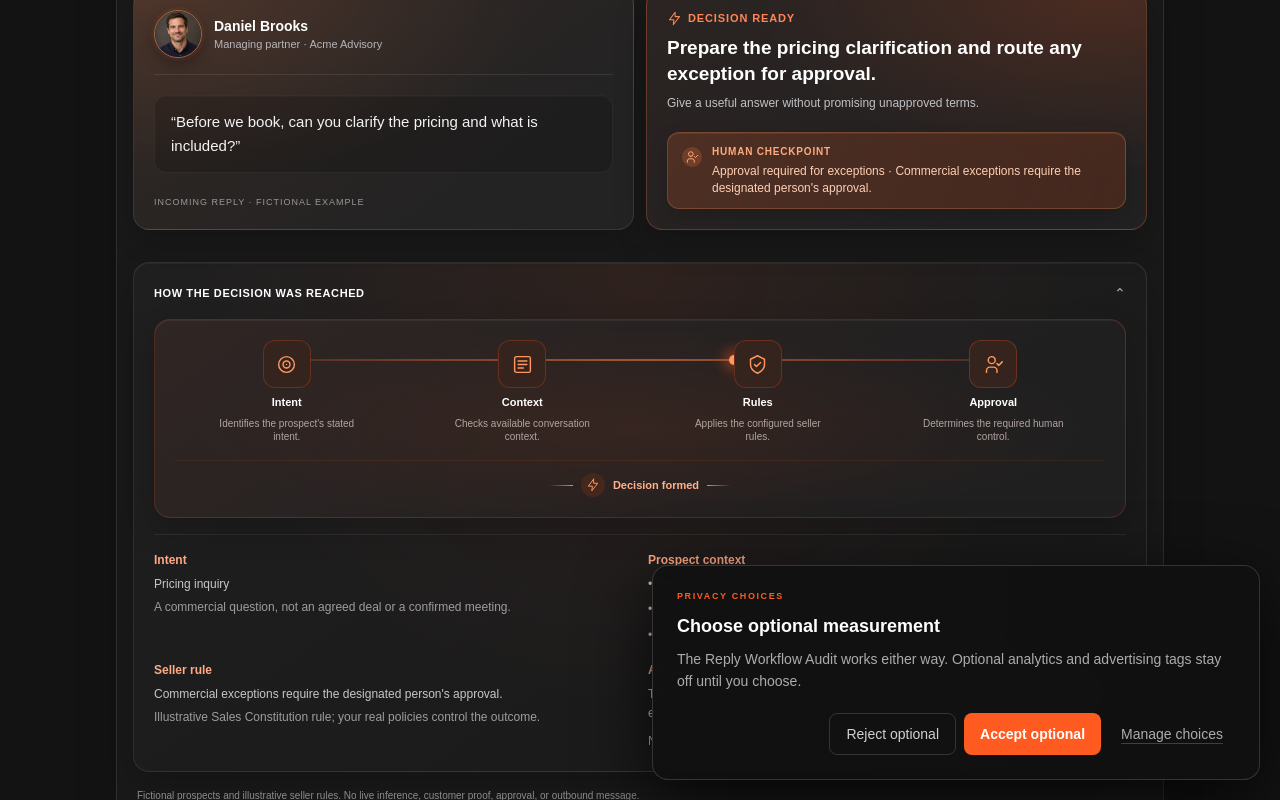
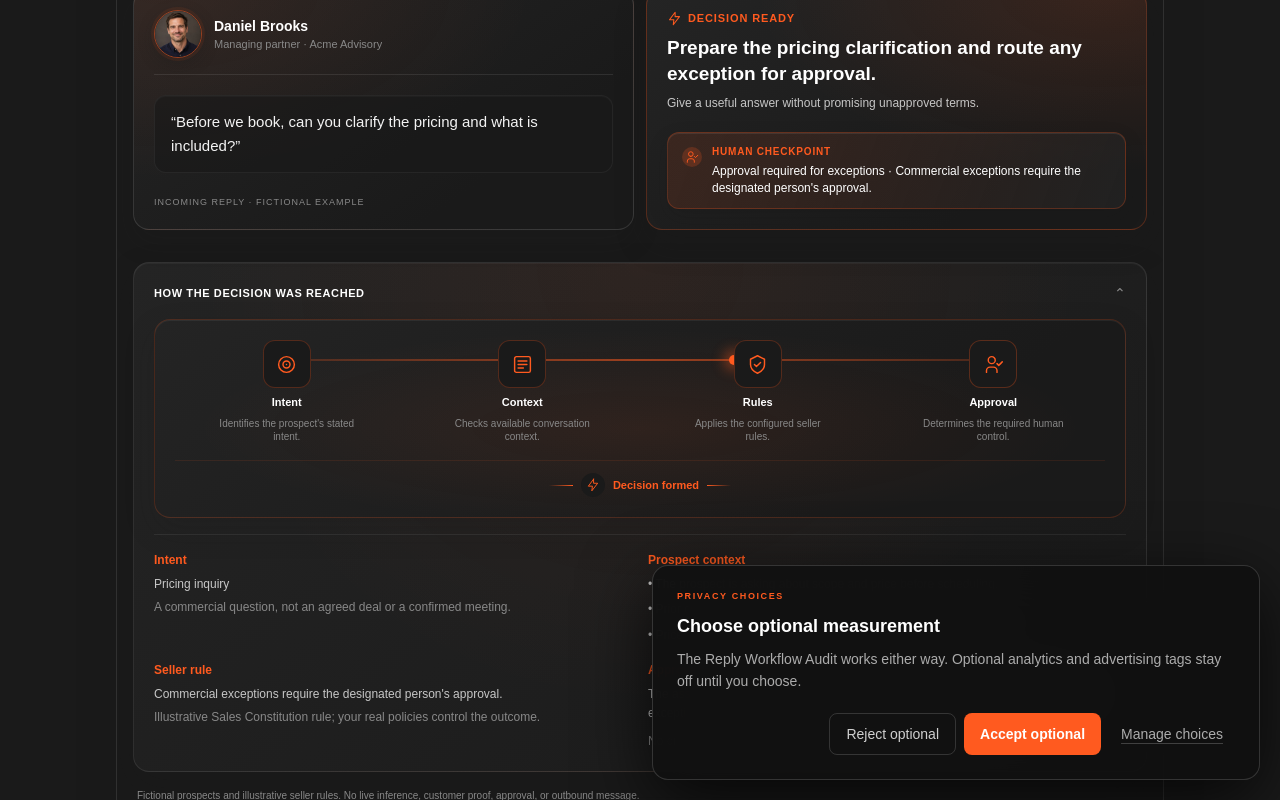
Before and after one commit to Frameleads/FrameLeads-Landing, a Next.js app: page /reply-decision-preview in a window 1280 px wide. Both pictures are taken after a click on the heading 640 px from the left and 891 px from the top of the page. Shown: the part 491-1291 px from the top of the page. Built offline with nearby package versions, Linux system fonts and the light colour scheme; a web font is replaced by a local one.

Commit message:
Align reply preview colors with brand palette

```diff
--- a/src/components/ReplyDecisionPreview.tsx
+++ b/src/components/ReplyDecisionPreview.tsx
@@ -37,30 +37,30 @@ const journeyDescriptions = [
 ] as const;
 
 function DecisionJourney({ reducedMotion }: { reducedMotion: boolean }) {
-  return <div className="relative mt-4 overflow-hidden rounded-2xl border border-[#FF5A1F]/20 bg-[radial-gradient(ellipse_at_50%_55%,rgba(123,52,24,.2),transparent_65%),linear-gradient(145deg,#302624,#201F20_75%)] px-3.5 py-5 shadow-[inset_0_1px_0_rgba(255,255,255,.06),0_12px_30px_rgba(0,0,0,.18)] sm:px-5" data-testid="connected-decision-journey" aria-label="Illustrative connected decision path: Intent, Context, Rules, Approval, then recommended action">
-    <div aria-hidden="true" className="pointer-events-none absolute left-[13%] right-[13%] top-[39px] h-[2px] bg-gradient-to-r from-[#FF5A1F]/20 via-[#FF8048]/55 to-[#FF5A1F]/20" />
-    {!reducedMotion && <motion.span aria-hidden="true" className="pointer-events-none absolute top-[35px] z-10 h-[10px] w-[10px] rounded-full bg-[#FF985F] shadow-[0_0_13px_5px_rgba(255,90,31,.45)]"
+  return <div className="relative mt-4 overflow-hidden rounded-2xl border border-[#FF5A1F]/20 bg-[radial-gradient(ellipse_at_50%_55%,rgba(255,90,31,.08),transparent_65%),linear-gradient(145deg,#242424,#1A1A1A_75%)] px-3.5 py-5 shadow-[inset_0_1px_0_rgba(255,255,255,.06),0_12px_30px_rgba(26,26,26,.18)] sm:px-5" data-testid="connected-decision-journey" aria-label="Illustrative connected decision path: Intent, Context, Rules, Approval, then recommended action">
+    <div aria-hidden="true" className="pointer-events-none absolute left-[13%] right-[13%] top-[39px] h-[2px] bg-gradient-to-r from-[#FF5A1F]/20 via-[#FF5A1F]/55 to-[#FF5A1F]/20" />
+    {!reducedMotion && <motion.span aria-hidden="true" className="pointer-events-none absolute top-[35px] z-10 h-[10px] w-[10px] rounded-full bg-[#FF5A1F] shadow-[0_0_13px_5px_rgba(255,90,31,.45)]"
       animate={{ left: ["12%", "87%"], opacity: [0, 1, 1, 0] }} transition={{ duration: 4.8, ease: "linear", repeat: Infinity, repeatDelay: .7 }} />}
     <div className="relative z-20 grid grid-cols-4 gap-1.5 sm:gap-3">
       {decisionSignals.map((signal, index) => <div key={signal.label} className="flex min-w-0 flex-col items-center gap-1.5 text-center">
-        <motion.div className="grid h-11 w-11 place-items-center rounded-xl border border-[#FF5A1F]/30 bg-[#35231D] text-[#FF965F] sm:h-12 sm:w-12"
-          animate={reducedMotion ? {} : { boxShadow: ["0 0 0px rgba(255,90,31,0)", "0 0 16px rgba(255,90,31,.55)", "0 0 0px rgba(255,90,31,0)"], borderColor: ["rgba(255,90,31,.25)", "rgba(255,112,52,.85)", "rgba(255,90,31,.25)"] }}
+        <motion.div className="grid h-11 w-11 place-items-center rounded-xl border border-[#FF5A1F]/30 bg-[#1A1A1A] text-[#FF5A1F] sm:h-12 sm:w-12"
+          animate={reducedMotion ? {} : { boxShadow: ["0 0 0px rgba(255,90,31,0)", "0 0 16px rgba(255,90,31,.55)", "0 0 0px rgba(255,90,31,0)"], borderColor: ["rgba(255,90,31,.25)", "rgba(255,90,31,.85)", "rgba(255,90,31,.25)"] }}
           transition={{ duration: 1.15, delay: index * 1.06, repeat: Infinity, repeatDelay: 4.1, ease: "easeInOut" }}>
           <SignalIconMark kind={signal.icon} size={21} />
         </motion.div>
         <span className="text-[11px] font-semibold text-white">{signal.label}</span>
-        <span className="hidden max-w-[150px] text-[10px] leading-snug text-[#B1A5A1] sm:block">{journeyDescriptions[index]}</span>
+        <span className="hidden max-w-[150px] text-[10px] leading-snug text-[#888888] sm:block">{journeyDescriptions[index]}</span>
       </div>)}
     </div>
     <div className="mt-4 flex items-center justify-center gap-2 border-t border-[#FF5A1F]/10 pt-3">
-      <span aria-hidden="true" className="h-px w-6 bg-gradient-to-r from-transparent to-[#FF7E4C]" />
-      <motion.span className="grid h-6 w-6 place-items-center rounded-full bg-[#44281C] text-[#FF9A67]"
+      <span aria-hidden="true" className="h-px w-6 bg-gradient-to-r from-transparent to-[#FF5A1F]" />
+      <motion.span className="grid h-6 w-6 place-items-center rounded-full bg-[#1A1A1A] text-[#FF5A1F]"
         animate={reducedMotion ? {} : { boxShadow: ["0 0 0px rgba(255,90,31,0)", "0 0 14px rgba(255,90,31,.48)", "0 0 0px rgba(255,90,31,0)"] }}
         transition={{ duration: 1.15, delay: 4.25, repeat: Infinity, repeatDelay: 4.1 }}>
         <SignalIconMark kind="bolt" size={14} />
       </motion.span>
-      <span className="text-[11px] font-semibold text-[#FFB18B]">Decision formed</span>
-      <span aria-hidden="true" className="h-px w-6 bg-gradient-to-r from-[#FF7E4C] to-transparent" />
+      <span className="text-[11px] font-semibold text-[#FF5A1F]">Decision formed</span>
+      <span aria-hidden="true" className="h-px w-6 bg-gradient-to-r from-[#FF5A1F] to-transparent" />
     </div>
   </div>;
 }
@@ -72,11 +72,11 @@ function ProspectAvatar({ scenario }: { scenario: ReplyScenario }) {
     handoff: "/images/reply-preview-prospects/nadia-hassan.jpg",
   };
   return <Image src={portraits[scenario.id]} alt={"Fictional prospect " + scenario.prospectName} width={48} height={48}
-    className="h-12 w-12 shrink-0 rounded-full border border-[#FF9B70]/50 object-cover shadow-[0_0_0_3px_rgba(255,90,31,.08),0_5px_15px_rgba(0,0,0,.35)]" />;
+    className="h-12 w-12 shrink-0 rounded-full border border-[#FF5A1F]/50 object-cover shadow-[0_0_0_3px_rgba(255,90,31,.08),0_5px_15px_rgba(26,26,26,.35)]" />;
 }
 
 function ProcessingBolt({ reducedMotion }: { reducedMotion: boolean }) {
-  return <div role="status" aria-label="Illustrative reply processing" className="flex min-h-[235px] flex-col items-center justify-center gap-3 rounded-2xl bg-[#222223] px-4 py-5 text-center">
+  return <div role="status" aria-label="Illustrative reply processing" className="flex min-h-[235px] flex-col items-center justify-center gap-3 rounded-2xl bg-[#242424] px-4 py-5 text-center">
     <motion.svg aria-hidden="true" viewBox="0 0 40 40" width="42" height="42" fill="none"
       className="overflow-visible text-[#FF5A1F]"
       animate={reducedMotion ? {} : { opacity: [.48, 1, .48], filter: ["drop-shadow(0 0 0px rgba(255,90,31,0))", "drop-shadow(0 0 17px rgba(255,90,31,.95))", "drop-shadow(0 0 0px rgba(255,90,31,0))"] }}
@@ -84,36 +84,36 @@ function ProcessingBolt({ reducedMotion }: { reducedMotion: boolean }) {
       <path d="M23 3 8 21h11l-2 16L33 16H22L23 3Z" stroke="currentColor" strokeWidth="2.7" strokeLinejoin="round" strokeLinecap="round" />
     </motion.svg>
     <p className="text-sm font-semibold text-white">Processing the sample reply…</p>
-    <p className="max-w-[260px] text-[11px] leading-relaxed text-[#A8A8AD]">Reading context and checking illustrative seller rules.</p>
+    <p className="max-w-[260px] text-[11px] leading-relaxed text-[#888888]">Reading context and checking illustrative seller rules.</p>
     <span className="mt-1 h-1 w-40 overflow-hidden rounded-full bg-white/10" aria-hidden="true">
       <motion.span className="block h-full w-1/3 rounded-full bg-[#FF5A1F]" animate={reducedMotion ? {} : { x: [0, 115, 0] }} transition={{ duration: 1.2, repeat: reducedMotion ? 0 : Infinity, ease: "easeInOut" }} />
     </span>
-    <p className="text-[10px] text-[#85858A]">Illustration only. Not a live AI analysis or message send.</p>
+    <p className="text-[10px] text-[#888888]">Illustration only. Not a live AI analysis or message send.</p>
   </div>;
 }
 
 function DecisionPacket({ scenario, phase, reducedMotion }: { scenario: ReplyScenario; phase: number; reducedMotion: boolean }) {
   const ready = phase > 0;
-  return <article className="mt-6 min-w-0 overflow-hidden rounded-2xl border border-white/[.095] bg-[#191919] shadow-[0_20px_48px_-32px_rgba(0,0,0,.85)]" aria-label="FrameLeads reply decision packet" data-testid="compact-decision-packet">
+  return <article className="mt-6 min-w-0 overflow-hidden rounded-2xl border border-white/[.095] bg-[#1A1A1A] shadow-[0_20px_48px_-32px_rgba(26,26,26,.85)]" aria-label="FrameLeads reply decision packet" data-testid="compact-decision-packet">
     <header className="flex flex-wrap items-center justify-between gap-3 border-b border-white/[.075] px-4 py-3 sm:px-5">
       <div className="flex items-center gap-2">
-        <span className="font-mono text-[10px] font-bold uppercase tracking-[.08em] text-[#FF8657]">FRAMELEADS / REPLY INTELLIGENCE</span>
+        <span className="font-mono text-[10px] font-bold uppercase tracking-[.08em] text-[#FF5A1F]">FRAMELEADS / REPLY INTELLIGENCE</span>
       </div>
-      <span className="rounded-full border border-[#FF5A1F]/20 bg-[#FF5A1F]/[.085] px-2.5 py-1 text-[10px] font-semibold text-[#FFA37D]">{ready ? scenario.authority : "Illustrative processing"}</span>
+          <span className="rounded-full border border-[#FF5A1F]/20 bg-[#FF5A1F]/[.085] px-2.5 py-1 text-[10px] font-semibold text-white">{ready ? scenario.authority : "Illustrative processing"}</span>
     </header>
 
     <div className="mb-4 grid min-w-0 gap-3 p-3 sm:p-4 md:grid-cols-2">
-      <section className="relative flex min-w-0 flex-col overflow-hidden rounded-2xl border border-[#FFB27D]/[.13] bg-[radial-gradient(ellipse_at_5%_0%,rgba(255,134,87,.15),transparent_56%),linear-gradient(145deg,#302823,#242323_74%)] p-4 shadow-[inset_0_1px_0_rgba(255,255,255,.07),0_12px_26px_rgba(0,0,0,.18)] sm:p-5" aria-label="Incoming reply">
+      <section className="relative flex min-w-0 flex-col overflow-hidden rounded-2xl border border-white/[.12] bg-[radial-gradient(ellipse_at_5%_0%,rgba(255,90,31,.08),transparent_56%),linear-gradient(145deg,#242424,#1A1A1A_74%)] p-4 shadow-[inset_0_1px_0_rgba(255,255,255,.07),0_12px_26px_rgba(26,26,26,.18)] sm:p-5" aria-label="Incoming reply">
         <div className="flex min-w-0 items-center gap-3 border-b border-white/[.09] pb-4">
           <ProspectAvatar scenario={scenario} />
           <div className="min-w-0">
             <p className="truncate text-sm font-semibold text-white">{scenario.prospectName}</p>
-            <p className="truncate text-[11px] text-[#B6B5B8]">{scenario.role} · {scenario.company}</p>
+            <p className="truncate text-[11px] text-[#888888]">{scenario.role} · {scenario.company}</p>
           </div>
         </div>
-        <p className="mt-4 break-words rounded-xl border border-white/[.055] bg-black/[.16] px-3.5 py-3 text-[14px] font-medium leading-[1.6] text-white/95 shadow-[inset_0_1px_0_rgba(255,255,255,.025)] sm:mt-5 sm:px-4 sm:py-3.5 sm:text-[15px]">“{scenario.reply}”</p>
+        <p className="mt-4 break-words rounded-xl border border-white/[.055] bg-[#1A1A1A]/[.65] px-3.5 py-3 text-[14px] font-medium leading-[1.6] text-white/95 shadow-[inset_0_1px_0_rgba(255,255,255,.025)] sm:mt-5 sm:px-4 sm:py-3.5 sm:text-[15px]">“{scenario.reply}”</p>
         <div className="mt-auto pt-4">
-          <p className="font-mono text-[9px] font-medium uppercase tracking-[.11em] text-[#98989C]">Incoming reply · fictional example</p>
+          <p className="font-mono text-[9px] font-medium uppercase tracking-[.11em] text-[#888888]">Incoming reply · fictional example</p>
         </div>
       </section>
 
@@ -122,13 +122,13 @@ function DecisionPacket({ scenario, phase, reducedMotion }: { scenario: ReplySce
           key={scenario.id + "-ready"}
           initial={reducedMotion ? false : { opacity: 0, y: 10 }}
           animate={{ opacity: 1, y: 0 }} transition={{ duration: reducedMotion ? 0 : .5 }}
-          className="relative flex h-full min-h-[235px] flex-col overflow-hidden rounded-2xl border border-[#FF7B45]/25 bg-[radial-gradient(ellipse_at_92%_0%,rgba(255,90,31,.18),transparent_54%),linear-gradient(145deg,#2B2422,#222122_76%)] p-4 shadow-[inset_0_1px_0_rgba(255,255,255,.065),0_14px_32px_rgba(0,0,0,.24)] sm:p-5">
-          <p className="flex items-center gap-1.5 text-[11px] font-semibold uppercase tracking-[.08em] text-[#FF8757]"><SignalIconMark kind="bolt" size={15} /> Decision ready</p>
+          className="relative flex h-full min-h-[235px] flex-col overflow-hidden rounded-2xl border border-[#FF5A1F]/25 bg-[radial-gradient(ellipse_at_92%_0%,rgba(255,90,31,.12),transparent_54%),linear-gradient(145deg,#242424,#1A1A1A_76%)] p-4 shadow-[inset_0_1px_0_rgba(255,255,255,.065),0_14px_32px_rgba(26,26,26,.24)] sm:p-5">
+          <p className="flex items-center gap-1.5 text-[11px] font-semibold uppercase tracking-[.08em] text-[#FF5A1F]"><SignalIconMark kind="bolt" size={15} /> Decision ready</p>
           <h2 className="mt-2 text-[17px] font-bold leading-snug text-white sm:text-[19px]">{scenario.nextAction}</h2>
-          <p className="mb-5 mt-2 text-[12px] leading-[1.45] text-[#C1C1C4]">{scenario.why}</p>
+          <p className="mb-5 mt-2 text-[12px] leading-[1.45] text-white/75">{scenario.why}</p>
           {phase >= 2 && <motion.div initial={reducedMotion ? false : { opacity: 0, y: 5 }} animate={{ opacity: 1, y: 0 }}
-            className="mt-auto flex items-start gap-2.5 rounded-xl border border-[#FF955E]/25 bg-[linear-gradient(110deg,rgba(255,105,48,.18),rgba(82,43,29,.72))] px-3.5 py-3 text-[12px] font-medium leading-snug text-[#FFD0B4] shadow-[inset_0_1px_0_rgba(255,220,194,.08),0_8px_20px_rgba(0,0,0,.16)]">
-            <span className="mt-0.5 grid h-5 w-5 shrink-0 place-items-center rounded-full bg-[#FF7C43]/20 text-[#FFAB7D]"><SignalIconMark kind="approval" size={14} /></span><span><strong className="block text-[10px] uppercase tracking-[.08em] text-[#FFAA7E]">Human checkpoint</strong><span className="mt-1 block">{scenario.authority} · {scenario.rule}</span></span>
+            className="mt-auto flex items-start gap-2.5 rounded-xl border border-[#FF5A1F]/25 bg-[linear-gradient(110deg,rgba(255,90,31,.12),rgba(36,36,36,.72))] px-3.5 py-3 text-[12px] font-medium leading-snug text-white shadow-[inset_0_1px_0_rgba(255,255,255,.08),0_8px_20px_rgba(26,26,26,.16)]">
+            <span className="mt-0.5 grid h-5 w-5 shrink-0 place-items-center rounded-full bg-[#FF5A1F]/20 text-[#FF5A1F]"><SignalIconMark kind="approval" size={14} /></span><span><strong className="block text-[10px] uppercase tracking-[.08em] text-[#FF5A1F]">Human checkpoint</strong><span className="mt-1 block">{scenario.authority} · {scenario.rule}</span></span>
           </motion.div>}
           {phase < 2 && <span className="mt-auto h-9" aria-hidden="true" />}
         </motion.div>}
@@ -136,37 +136,37 @@ function DecisionPacket({ scenario, phase, reducedMotion }: { scenario: ReplySce
     </div>
 
     {ready && <motion.details initial={reducedMotion ? false : { opacity: 0 }} animate={{ opacity: 1 }} transition={{ duration: .4 }}
-      className="group mx-3 mb-3 rounded-2xl border border-white/[.085] bg-[radial-gradient(ellipse_at_50%_0%,rgba(255,90,31,.075),transparent_62%),linear-gradient(145deg,#201F20,#191919)] p-4 shadow-[inset_0_1px_0_rgba(255,255,255,.045),0_12px_32px_rgba(0,0,0,.2)] sm:mx-4 sm:mb-4 sm:p-5" data-testid="decision-explanation">
+      className="group mx-3 mb-3 rounded-2xl border border-white/[.085] bg-[radial-gradient(ellipse_at_50%_0%,rgba(255,90,31,.06),transparent_62%),linear-gradient(145deg,#242424,#1A1A1A)] p-4 shadow-[inset_0_1px_0_rgba(255,255,255,.045),0_12px_32px_rgba(26,26,26,.2)] sm:mx-4 sm:mb-4 sm:p-5" data-testid="decision-explanation">
       <summary className="cursor-pointer list-none outline-none focus-visible:rounded-md focus-visible:outline-2 focus-visible:outline-offset-2 focus-visible:outline-[#FF5A1F] [&::-webkit-details-marker]:hidden">
         <div className="flex items-center justify-between gap-3">
           <p className="text-[11px] font-bold uppercase tracking-[.055em] text-white">How the decision was reached</p>
-          <span className="text-sm text-[#AEACAE] transition-transform group-open:rotate-180" aria-hidden="true">⌄</span>
+          <span className="text-sm text-[#888888] transition-transform group-open:rotate-180" aria-hidden="true">⌄</span>
         </div>
         <DecisionJourney reducedMotion={reducedMotion} />
       </summary>
-      <div className="mt-4 grid gap-4 border-t border-white/[.075] pt-4 text-xs leading-relaxed text-[#C7C6C8] sm:grid-cols-2">
+      <div className="mt-4 grid gap-4 border-t border-white/[.075] pt-4 text-xs leading-relaxed text-white/75 sm:grid-cols-2">
         <div>
-          <p className="mb-1 font-semibold text-[#FFAA84]">Intent</p>
+          <p className="mb-1 font-semibold text-[#FF5A1F]">Intent</p>
           <p>{scenario.intent}</p>
-          <p className="mt-1 text-[#9D9DA1]">{scenario.confidence}</p>
+          <p className="mt-1 text-[#888888]">{scenario.confidence}</p>
         </div>
         <div>
-          <p className="mb-1 font-semibold text-[#FFAA84]">Prospect context</p>
+          <p className="mb-1 font-semibold text-[#FF5A1F]">Prospect context</p>
           <ul className="space-y-1.5">{scenario.context.map((point) => <li key={point}>• {point}</li>)}</ul>
         </div>
         <div>
-          <p className="mb-1 font-semibold text-[#FFAA84]">Seller rule</p>
+          <p className="mb-1 font-semibold text-[#FF5A1F]">Seller rule</p>
           <p>{scenario.rule}</p>
-          <p className="mt-1 text-[#9D9DA1]">{scenario.ruleSource}</p>
+          <p className="mt-1 text-[#888888]">{scenario.ruleSource}</p>
         </div>
         <div>
-          <p className="mb-1 font-semibold text-[#FFAA84]">Approval and safeguards</p>
+          <p className="mb-1 font-semibold text-[#FF5A1F]">Approval and safeguards</p>
           <p>{scenario.authorityDetail}</p>
-          <p className="mt-2 text-[#B5B3B5]">{scenario.safeguard}</p>
+          <p className="mt-2 text-[#888888]">{scenario.safeguard}</p>
         </div>
       </div>
     </motion.details>}
-    <p className="px-4 pb-3 text-[10px] leading-relaxed text-[#8C8C90] sm:px-5">
+    <p className="px-4 pb-3 text-[10px] leading-relaxed text-[#888888] sm:px-5">
       Fictional prospects and illustrative seller rules. No live inference, customer proof, approval, or outbound message.
     </p>
   </article>;
@@ -194,30 +194,30 @@ export default function ReplyDecisionPreview() {
     window.requestAnimationFrame(() => decisionRef.current?.scrollIntoView({ behavior: reducedMotion ? "instant" : "smooth", block: "start" }));
   }
 
-  return <main id="main-content" className="min-h-screen min-w-0 overflow-x-clip bg-[#131313] text-white">
-    <div className="h-[3px] bg-gradient-to-r from-[#FF5A1F] via-[#FF8A58] to-transparent" />
+  return <main id="main-content" className="min-h-screen min-w-0 overflow-x-clip bg-[#1A1A1A] text-white">
+    <div className="h-[3px] bg-gradient-to-r from-[#FF5A1F] via-[#FF5A1F]/60 to-transparent" />
     <div className="mx-auto w-full max-w-[1120px] px-4 pb-16 pt-6 sm:px-7 lg:px-9">
       <header className="flex flex-wrap items-center justify-between gap-3 border-b border-white/[.08] pb-5">
         <Link href="/" className="inline-flex items-center gap-2.5 rounded-md focus-visible:outline-2 focus-visible:outline-[#FF5A1F]" aria-label="FrameLeads homepage">
           <Image src="/logo.png" alt="" width={32} height={32} className="rounded-lg object-contain" />
           <span className="font-heading text-lg font-bold">FrameLeads</span>
         </Link>
-        <Link href="/" className="text-xs font-medium text-[#B3B3B8] underline-offset-4 hover:text-white hover:underline">Back to website ↗</Link>
+        <Link href="/" className="text-xs font-medium text-[#888888] underline-offset-4 hover:text-white hover:underline">Back to website ↗</Link>
       </header>
 
       <section id="scenarios" className="scroll-mt-5 pb-1 pt-10 sm:pt-14" aria-labelledby="scenario-title">
-        <p className="text-center font-mono text-[10px] font-bold uppercase tracking-[.16em] text-[#FF8C5F]">Illustrative product preview · no signup required</p>
+        <p className="text-center font-mono text-[10px] font-bold uppercase tracking-[.16em] text-[#FF5A1F]">Illustrative product preview · no signup required</p>
         <h1 id="scenario-title" className="mx-auto mt-3 max-w-3xl text-center font-heading text-3xl font-bold tracking-tight sm:text-4xl">Three replies. Three different decisions.</h1>
-        <p className="mx-auto mt-3 max-w-2xl text-center text-sm leading-relaxed text-[#B1B1B5] sm:text-base">Choose a reply to see how FrameLeads would recommend the next action. Human approval remains in control where needed.</p>
+        <p className="mx-auto mt-3 max-w-2xl text-center text-sm leading-relaxed text-white/70 sm:text-base">Choose a reply to see how FrameLeads would recommend the next action. Human approval remains in control where needed.</p>
         <div className="mt-6 grid gap-2.5 sm:grid-cols-3" aria-label="Choose an illustrative reply scenario">
           {replyScenarios.map((scenario) => {
             const selected = selectedId === scenario.id;
             return <button key={scenario.id} type="button" aria-pressed={selected} onClick={() => selectScenario(scenario.id)}
               className={"min-w-0 rounded-2xl border px-4 py-3 text-left transition-[background,box-shadow,border-color,transform] duration-300 focus-visible:outline-2 focus-visible:outline-offset-2 focus-visible:outline-[#FF5A1F] " +
-                (selected ? "border-[#FF5A1F]/65 bg-[radial-gradient(ellipse_at_75%_0%,rgba(255,91,31,.22),transparent_70%),linear-gradient(145deg,#2C211C,#201C1B_70%)] shadow-[0_9px_25px_rgba(255,90,31,.085),inset_0_1px_0_rgba(255,166,115,.16)]" : "border-white/[.12] bg-[radial-gradient(ellipse_at_90%_0%,rgba(134,58,30,.14),transparent_67%),linear-gradient(145deg,#232122,#1A1A1B)] shadow-[inset_0_1px_0_rgba(255,255,255,.045)] hover:border-[#FF5A1F]/40 hover:shadow-[0_10px_27px_rgba(255,90,31,.065)] hover:-translate-y-0.5")}>
-              <span className="font-mono text-[9px] uppercase tracking-[.11em] text-[#FF9A70]">Scenario {scenario.number}</span>
+                (selected ? "border-[#FF5A1F]/65 bg-[radial-gradient(ellipse_at_75%_0%,rgba(255,90,31,.12),transparent_70%),linear-gradient(145deg,#242424,#1A1A1A_70%)] shadow-[0_9px_25px_rgba(255,90,31,.085),inset_0_1px_0_rgba(255,90,31,.16)]" : "border-white/[.12] bg-[radial-gradient(ellipse_at_90%_0%,rgba(255,90,31,.06),transparent_67%),linear-gradient(145deg,#242424,#1A1A1A)] shadow-[inset_0_1px_0_rgba(255,255,255,.045)] hover:border-[#FF5A1F]/40 hover:shadow-[0_10px_27px_rgba(255,90,31,.065)] hover:-translate-y-0.5")}>
+              <span className="font-mono text-[9px] uppercase tracking-[.11em] text-[#FF5A1F]">Scenario {scenario.number}</span>
               <span className="mt-1 block text-[14px] font-semibold text-white">{scenario.title}</span>
-              <span className="mt-1 block text-[11px] leading-snug text-[#ABAAAE]">{scenario.teaser}</span>
+              <span className="mt-1 block text-[11px] leading-snug text-[#888888]">{scenario.teaser}</span>
             </button>;
           })}
         </div>
@@ -226,14 +226,14 @@ export default function ReplyDecisionPreview() {
       <div ref={decisionRef} className="scroll-mt-4">
         <DecisionPacket scenario={active} phase={phase} reducedMotion={Boolean(reducedMotion)} />
       </div>
-      <div className="relative mt-6 flex flex-col items-center justify-center gap-4 overflow-hidden rounded-2xl border border-[#FF5A1F]/25 bg-[radial-gradient(ellipse_at_50%_0%,rgba(255,90,31,.16),transparent_60%),linear-gradient(135deg,#28201D,#1D1C1D_72%)] px-5 py-6 text-center shadow-[inset_0_1px_0_rgba(255,255,255,.065),0_16px_34px_rgba(0,0,0,.22)] sm:px-8 sm:py-7">
-        <p className="max-w-2xl text-[13px] leading-relaxed text-[#C9C1BE] sm:text-sm"><span className="mb-1.5 block text-base font-bold text-white sm:text-lg">Want to stop being the bottleneck every time someone replies?</span>Try the $10 Micro-Pilot to see what clearer next moves and faster follow-up decisions could look like in your own outbound workflow—with fewer replies waiting on you and less second-guessing for your team.</p>
+      <div className="relative mt-6 flex flex-col items-center justify-center gap-4 overflow-hidden rounded-2xl border border-[#FF5A1F]/25 bg-[radial-gradient(ellipse_at_50%_0%,rgba(255,90,31,.1),transparent_60%),linear-gradient(135deg,#242424,#1A1A1A_72%)] px-5 py-6 text-center shadow-[inset_0_1px_0_rgba(255,255,255,.065),0_16px_34px_rgba(26,26,26,.22)] sm:px-8 sm:py-7">
+        <p className="max-w-2xl text-[13px] leading-relaxed text-white/75 sm:text-sm"><span className="mb-1.5 block text-base font-bold text-white sm:text-lg">Want to stop being the bottleneck every time someone replies?</span>Try the $10 Micro-Pilot to see what clearer next moves and faster follow-up decisions could look like in your own outbound workflow—with fewer replies waiting on you and less second-guessing for your team.</p>
         <div className="flex flex-wrap items-center justify-center gap-3">
-          <Link href="/checkout/micro-pilot" className="inline-flex min-h-11 items-center justify-center rounded-xl bg-[#FF5A1F] px-4 py-2 text-sm font-semibold text-white hover:bg-[#FF7342]">Try the $10 Micro-Pilot</Link>
-          <Link href="/?audit=open" className="inline-flex min-h-11 items-center justify-center rounded-xl border border-white/20 px-4 py-2 text-sm text-[#D7D7D9] hover:border-white/40 hover:text-white">Find My Reply Bottleneck</Link>
+          <Link href="/checkout/micro-pilot" className="inline-flex min-h-11 items-center justify-center rounded-xl bg-[#FF5A1F] px-4 py-2 text-sm font-semibold text-white hover:bg-[#FF5A1F]/90">Try the $10 Micro-Pilot</Link>
+          <Link href="/?audit=open" className="inline-flex min-h-11 items-center justify-center rounded-xl border border-white/20 px-4 py-2 text-sm text-white/85 hover:border-white/40 hover:text-white">Find My Reply Bottleneck</Link>
         </div>
       </div>
-      <footer className="mt-6 border-t border-white/[.06] pt-5 text-[11px] leading-relaxed text-[#8E8E93]">
+      <footer className="mt-6 border-t border-white/[.06] pt-5 text-[11px] leading-relaxed text-[#888888]">
         These examples are fictional, read-only illustrations rather than live evaluations, customer conversations, measured outcomes, or actual message sends.
       </footer>
     </div>
```
